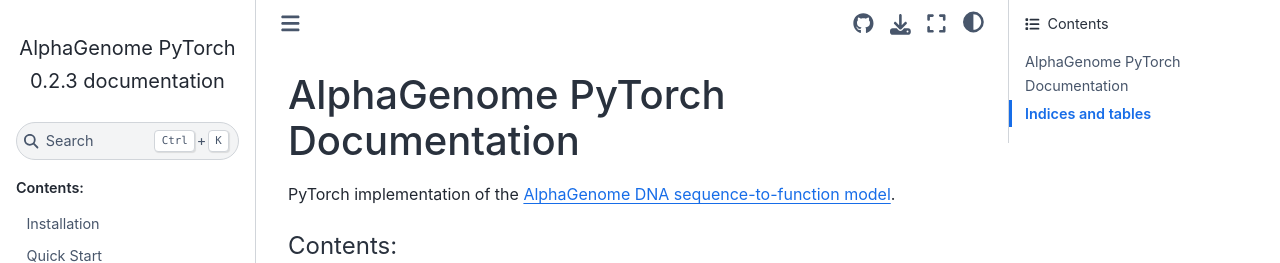
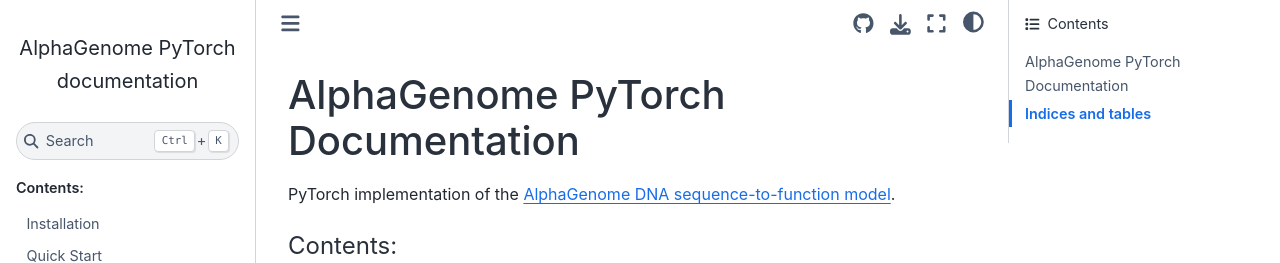
Before and after one commit to MiqG/alphagenome-pytorch, a Sphinx documentation site: the page built from docs/index.rst, in a window 1280 px wide. Shown: the top 263 px of the page. Built offline with Sphinx 7.4.7 and the Sphinx Book theme 1.1.4, drawn with Linux system fonts in a browser that asks for light colours; the version number could not be read and is left out.

Commit message:
Use dynamic version in docs conf (#12)
Import version from package instead of hardcoding, so ReadTheDocs shows the correct version derived from git tags.

```diff
--- a/docs/conf.py
+++ b/docs/conf.py
@@ -13,7 +13,10 @@
 project = 'AlphaGenome PyTorch'
 copyright = '2025, Kundaje Lab'
 author = 'Kundaje Lab'
-release = '0.2.3'
+
+# Get version dynamically from the package
+from alphagenome_pytorch import __version__
+release = __version__
 
 # -- General configuration ---------------------------------------------------
 extensions = [
```
